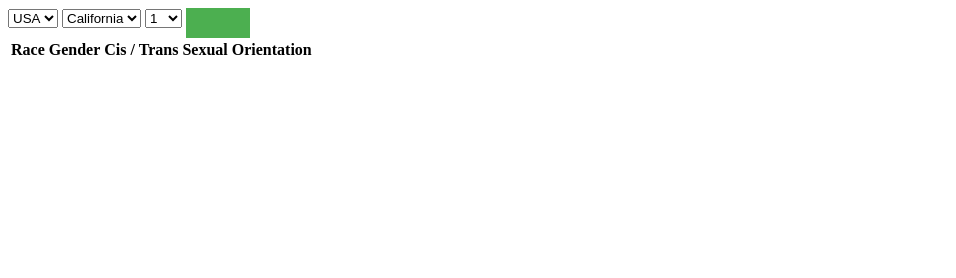
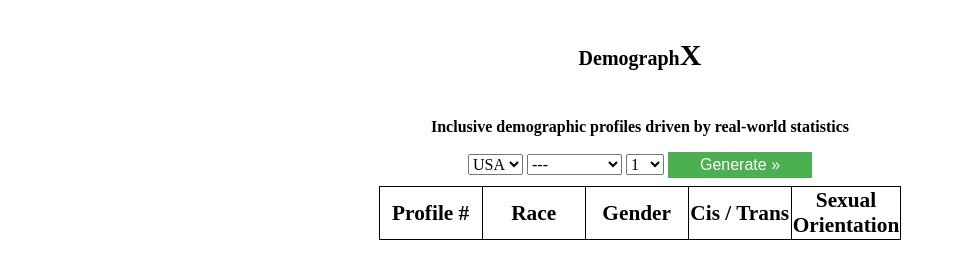
Before and after one commit to GenTelGuy/DemographX, a plain HTML site: page index.html in a window 1280 px wide. Shown: the whole page, without its empty margins (0-956 px from the left). Drawn offline with nearby package versions, Linux system fonts and the light colour scheme.

Commit message:
Implement significant UI improvements.

```diff
--- a/app.js
+++ b/app.js
@@ -52,12 +52,33 @@ USA = {"Gender": {"Male":  0.97,
                },
        "Cis / Trans": {"Trans": 0.58,
                        "Cis": 100-0.58},
-       "Sexual Orientation": {"Female": {"Lesbian": 1.3,
-                                       "Bisexual": 5.5,
-                                       "Hetero": 92.3},
-                              "Male": {"Gay": 1.9,
-                                       "Bisexual": 2.0,
-                                       "Hetero": 95.1}}};
+       "Sexual Orientation": {
+           "Female": {"Lesbian": 1.3,
+                      "Bisexual": 5.5,
+                      "Hetero": 92.3},
+           "Male": {"Gay": 1.9,
+                    "Bisexual": 2.0,
+                    "Hetero": 95.1}},
+       "States": {
+           "California": {
+               "Race": { "White": 37.7,
+                         "Black": 6.5,
+                         "Native American": 1.7,
+                         "Hispanic": 38.9,
+                         "Asian": 14.8,
+                         "Pacific Islander": 0.5,
+                         "Mixed": 3.8}
+            },
+           "Mississippi": {
+               "Race": { "White": 56.9,
+                         "Black": 37.7,
+                         "Native American": 0.1,
+                         "Hispanic": 3.1,
+                         "Asian": 1.1,
+                         "Pacific Islander": 0.1,
+                         "Mixed": 1.2}
+           }
+       }};
 
 var allData = {"USA" : USA}
 
@@ -68,24 +89,40 @@ for(var i = 1; i<=10; i++){
     }));
 }
 
-for(var i = 0; i<=qualities.length; i++){
-    $('#profileTableHeaders').append($('<th />', {
-        text: qualities[i]
+for(var key in allData){
+    $('#countrySelect').append($('<option>', {
+        value: key,
+        text: key
     }));
 }
 
+for(var key in allData[$('#countrySelect').val()]["States"]){
+    $('#stateSelect').append($('<option>', {
+        value: key,
+        text: key
+    }));
+}
+function fillHeaders(){
+    for(var i = 0; i<qualities.length; i++){
+        $('#profileTableHeaders').append($('<th />', {
+            text: qualities[i]
+        }));
+    }
+}
+fillHeaders();
 
 
 function generateProfile(country, state){
     profile={};
-
     for(var i=0; i<qualities.length; i++){
         dataSource=allData;
         if(dataSource.hasOwnProperty(country) && dataSource[country].hasOwnProperty(qualities[i])){
+            //alert("Using country-level data for:" + qualities[i]);
             dataSource=dataSource[country];
         }
-        if(dataSource.hasOwnProperty(state) && dataSource[state].hasOwnProperty(qualities[i])){
-            dataSource=dataSource[state];
+        console.log(dataSource["States"][state]);
+        if(dataSource["States"].hasOwnProperty(state) && dataSource["States"][state].hasOwnProperty(qualities[i])){
+            dataSource=dataSource["States"][state];
         }
         if(qualities[i]!=="Sexual Orientation"){
             profile[qualities[i]] = selectRandomItem(dataSource[qualities[i]])
@@ -101,15 +138,19 @@ function generateProfile(country, state){
 
 $('#generateButton').click(function() {
     //alert(allData["USA"]["Gender"]["Male"]);
+    $('#profileTable tr:not(:first)').remove();
     for(var i = 0; i < $("#numberToGenerate").val(); i++){
-        var profile = generateProfile("USA", "");
+        var profile = generateProfile($('#countrySelect').val(), $('#stateSelect').val());
 
-        a=$("#profileTable").find('tbody')
-            .append($('<tr>'));
+        a=$("#profileTable").find('tbody');
+        b=$('<tr/>');
+        b.append($('<td class=\"entry\"/>')
+                    .text(i+1));
         for(var j = 0; j < qualities.length; j++){
-            a.append($('<td>')
+            b.append($('<td class=\"entry\"/>')
                     .text(profile[qualities[j]]));
         }
+        a.append(b);
     }
 
 })
--- a/index.html
+++ b/index.html
@@ -8,17 +8,22 @@
 </head>
 
 <body>
-    <select id="countrySelect" class="areaSelect">
-        <option>USA</option>
+    <div class='outer-div'>
+    <div class='logo-div'><p style="font-size: 20px">Demograph</p><p style="font-size: 30px">X</p></div>
+    <div class='logo-div'><p style="font-size: 16px">Inclusive demographic profiles driven by real-world statistics</p></div>
+    <div class='inner-div'><select id="countrySelect" class="areaSelect">
     </select>
     <select id="stateSelect" class="areaSelect">
-        <option>California</option>
+        <option>---</option>
     </select>
     <select id="numberToGenerate" class="numberSelect">
     </select>
-    <button id="generateButton" class="button"></button>
-
+    <button id="generateButton" class="button">Generate &#187;</button>
+    </div>
+    <div class='inner-div' style="margin-bottom: 0px">
     <table id="profileTable">
-    <tr id="profileTableHeaders"></tr>
+    <tr id="profileTableHeaders"><th>Profile #</th></tr>
     </table>
+    </div>
+    </div>
 </body>
--- a/styles.css
+++ b/styles.css
@@ -1,14 +1,68 @@
+
 .button {
     background-color: #4CAF50; /* Green */
     border: none;
     color: white;
-    padding: 15px 32px;
+    padding: 4px 32px;
     text-align: center;
     text-decoration: none;
     display: inline-block;
     font-size: 16px;
 }
 
-#profileTable {
-    border="1";
+table, th, td {
+    border: 1px solid black;
+    font-size: 16pt;
+    border-collapse: collapse;
+    text-align: center;
+    padding: auto;
 }
+
+#profileTable tr:nth-child(even){background-color: #f2f2f2;}
+#profileTable tr:hover {background-color: #ddd;}
+
+select {
+    font: inherit;
+}
+
+.areaSelect {
+    font-size: 16px
+}
+
+.entry{
+    width: 100px;
+    height: 50px;
+}
+
+#profileTableHeaders th{
+    width: 100px;
+    height: 50px;
+}
+
+.outer-div
+{
+     padding: 0px;
+     display: grid;
+}
+.inner-div
+{
+     margin: auto;
+     margin-bottom: 8px;
+     display: inline-block;
+     padding-top=30px;
+     padding-bottom=30px;
+}
+
+.logo-div
+{
+     margin: auto;
+     display: inline-block;
+     padding-top=30px;
+     padding-bottom=30px;
+}
+
+
+.logo-div p {
+    display: inline-block;
+    font-weight: bold;
+}
```
